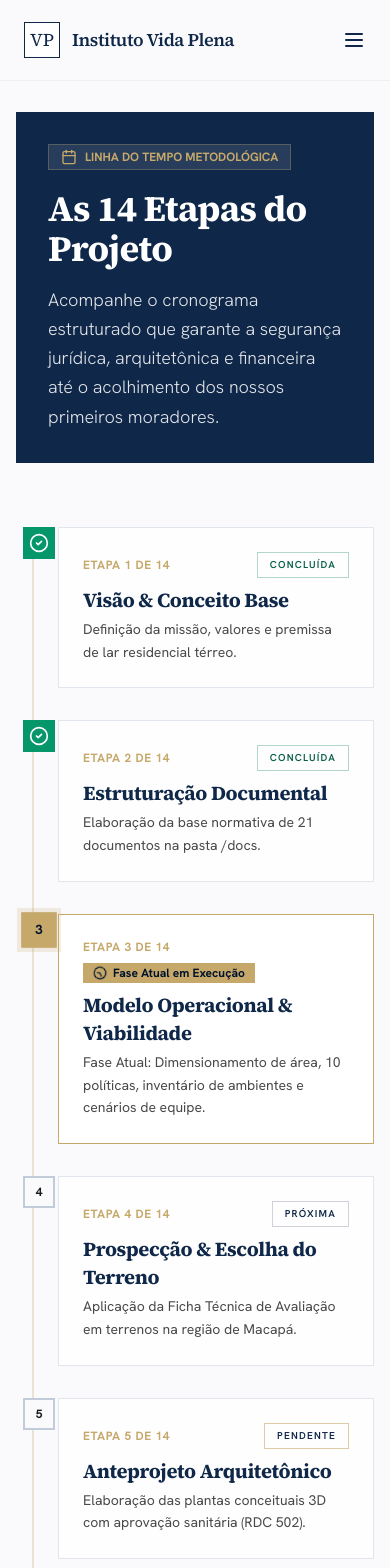
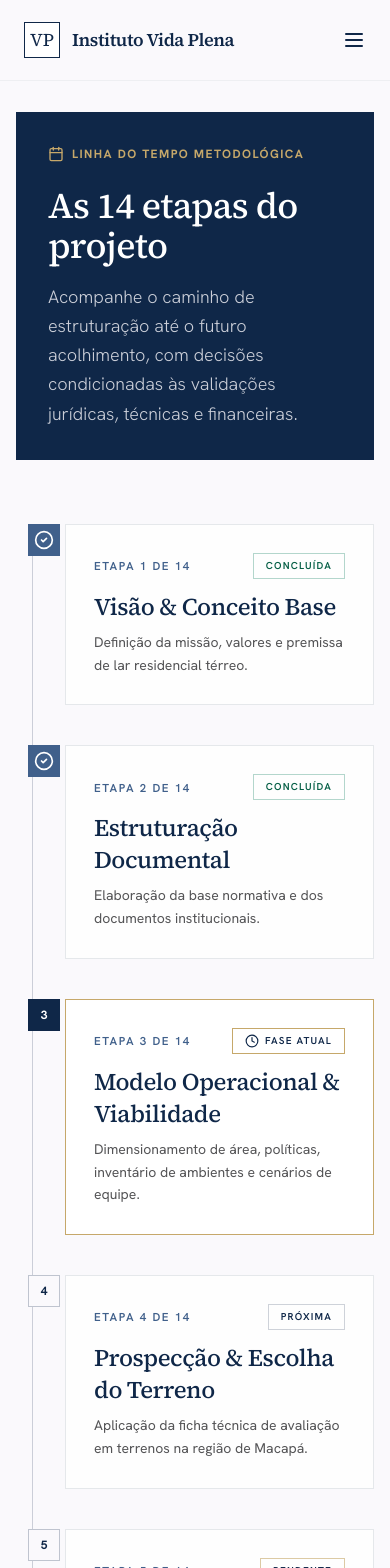
Before and after one commit to ediestudioficial-bot/INSTITUTO-VIDA-PLENA, a Next.js app: page /etapas in a window 390 px wide. Shown: the top 1568 px of the page. Built offline with nearby package versions, Linux system fonts and the light colour scheme.

Commit message:
Remove exposição nominal e adapta linha do tempo ao Stitch

```diff
--- a/src/app/etapas/page.tsx
+++ b/src/app/etapas/page.tsx
@@ -5,131 +5,54 @@ import Link from "next/link";
 
 export const metadata = {
   title: "Linha do Tempo & Etapas",
-  description:
-    "Conheça as 14 etapas metodológicas de desenvolvimento do Instituto Vida Plena, da estruturação à operação.",
+  description: "Conheça as 14 etapas metodológicas de desenvolvimento do Instituto Vida Plena, da estruturação à operação.",
 };
 
 export default function EtapasPage() {
   const etapas = [
     { num: 1, title: "Visão & Conceito Base", status: "Concluída", current: false, desc: "Definição da missão, valores e premissa de lar residencial térreo." },
-    { num: 2, title: "Estruturação Documental", status: "Concluída", current: false, desc: "Elaboração da base normativa de 21 documentos na pasta /docs." },
-    { num: 3, title: "Modelo Operacional & Viabilidade", status: "Em Andamento", current: true, desc: "Fase Atual: Dimensionamento de área, 10 políticas, inventário de ambientes e cenários de equipe." },
-    { num: 4, title: "Prospecção & Escolha do Terreno", status: "Próxima", current: false, desc: "Aplicação da Ficha Técnica de Avaliação em terrenos na região de Macapá." },
-    { num: 5, title: "Anteprojeto Arquitetônico", status: "Pendente", current: false, desc: "Elaboração das plantas conceituais 3D com aprovação sanitária (RDC 502)." },
-    { num: 6, title: "Pesquisa de Preços & Orçamento", status: "Pendente", current: false, desc: "Cotações de mercado para estimativas finais de CAPEX e OPEX." },
-    { num: 7, title: "Constituição Jurídica & CNPJ", status: "Pendente", current: false, desc: "Assembleia de fundadores, estatuto aprovado e inscrição na Receita Federal." },
-    { num: 8, title: "Captação & Parcerias Globais", status: "Pendente", current: false, desc: "Apresentação bilíngue ao Pr. Paulo Lambach/EUA e abertura de contas bancárias." },
-    { num: 9, title: "Projetos Executivos de Engenharia", status: "Pendente", current: false, desc: "Desenvolvimento dos projetos estrutural, elétrico, hidráulico e combate a incêndio." },
-    { num: 10, title: "Licenciamento Regulatório", status: "Pendente", current: false, desc: "Aprovação do Alvará de Construção, Habite-se e Alvará Sanitário." },
-    { num: 11, title: "Construção Civil & Paisagismo", status: "Pendente", current: false, desc: "Execução das fundações, edificação térrea e implantação do Jardim Central." },
-    { num: 12, title: "Mobiliário & Equipamentos", status: "Pendente", current: false, desc: "Instalação de camas adaptadas, cozinha industrial e lavanderia de barreira." },
-    { num: 13, title: "Seleção & Treinamento da Equipe", status: "Pendente", current: false, desc: "Contratação da equipe assistencial e treinamento em gerontologia." },
-    { num: 14, title: "Início da Operação & Acolhimento", status: "Pendente", current: false, desc: "Admissão gradual dos 24 primeiros moradores do Instituto Vida Plena." },
+    { num: 2, title: "Estruturação Documental", status: "Concluída", current: false, desc: "Elaboração da base normativa e dos documentos institucionais." },
+    { num: 3, title: "Modelo Operacional & Viabilidade", status: "Em Andamento", current: true, desc: "Dimensionamento de área, políticas, inventário de ambientes e cenários de equipe." },
+    { num: 4, title: "Prospecção & Escolha do Terreno", status: "Próxima", current: false, desc: "Aplicação da ficha técnica de avaliação em terrenos na região de Macapá." },
+    { num: 5, title: "Anteprojeto Arquitetônico", status: "Pendente", current: false, desc: "Elaboração do anteprojeto por profissionais habilitados e validação sanitária." },
+    { num: 6, title: "Pesquisa de Preços & Orçamento", status: "Pendente", current: false, desc: "Cotações reais e documentadas para estimativas de implantação e operação." },
+    { num: 7, title: "Constituição Jurídica & CNPJ", status: "Pendente", current: false, desc: "Assembleia de fundadores, estatuto aprovado e inscrição nos órgãos competentes." },
+    { num: 8, title: "Mobilização & Parcerias Estratégicas", status: "Pendente", current: false, desc: "Estruturação de apresentações institucionais e aproximação responsável com potenciais parceiros nacionais e internacionais." },
+    { num: 9, title: "Projetos Executivos de Engenharia", status: "Pendente", current: false, desc: "Desenvolvimento dos projetos estrutural, elétrico, hidráulico e de combate a incêndio." },
+    { num: 10, title: "Licenciamento Regulatório", status: "Pendente", current: false, desc: "Obtenção das licenças e autorizações aplicáveis antes do funcionamento." },
+    { num: 11, title: "Construção Civil & Paisagismo", status: "Pendente", current: false, desc: "Execução da edificação e implantação das áreas externas após as aprovações." },
+    { num: 12, title: "Mobiliário & Equipamentos", status: "Pendente", current: false, desc: "Aquisição e instalação conforme os projetos e as necessidades assistenciais." },
+    { num: 13, title: "Seleção & Treinamento da Equipe", status: "Pendente", current: false, desc: "Contratação e capacitação da equipe assistencial e administrativa." },
+    { num: 14, title: "Início da Operação & Acolhimento", status: "Pendente", current: false, desc: "Início gradual do acolhimento após todas as autorizações e validações necessárias." },
   ];
 
   return (
     <div className="py-16 space-y-16">
-      {/* Banner Principal */}
       <section className="max-w-7xl mx-auto px-4 sm:px-6 lg:px-8">
-        <div className="bg-brand-deep text-brand-cream rounded-3xl p-8 md:p-14 space-y-4">
-          <div className="inline-flex items-center gap-2 px-3 py-1 text-xs font-bold text-brand-gold uppercase bg-brand-cream/10 rounded-full border border-brand-gold/30">
-            <Calendar className="w-4 h-4 text-brand-gold" />
-            <span>Linha do Tempo Metodológica</span>
-          </div>
-          <h1 className="text-4xl md:text-5xl font-serif font-bold text-brand-warmWhite">
-            As 14 Etapas do Projeto
-          </h1>
-          <p className="text-lg text-brand-cream/90 font-light max-w-3xl leading-relaxed">
-            Acompanhe o cronograma estruturado que garante a segurança jurídica, arquitetônica e financeira até o acolhimento dos nossos primeiros moradores.
-          </p>
+        <div className="bg-brand-deep text-brand-cream p-8 md:p-14 space-y-4">
+          <div className="inline-flex items-center gap-2 text-xs font-bold text-brand-gold uppercase tracking-[.12em]"><Calendar className="w-4 h-4" /><span>Linha do tempo metodológica</span></div>
+          <h1 className="text-4xl md:text-5xl font-serif font-medium text-brand-warmWhite">As 14 etapas do projeto</h1>
+          <p className="text-lg text-brand-cream/80 font-light max-w-3xl leading-relaxed">Acompanhe o caminho de estruturação até o futuro acolhimento, com decisões condicionadas às validações jurídicas, técnicas e financeiras.</p>
         </div>
       </section>
 
-      {/* Linha do Tempo das Etapas */}
       <section className="max-w-4xl mx-auto px-4 sm:px-6 lg:px-8">
-        <div className="relative border-l-2 border-brand-gold/30 ml-4 md:ml-8 space-y-8 pl-6 md:pl-8">
+        <div className="relative border-l border-brand-deep/20 ml-4 md:ml-8 space-y-10 pl-8 md:pl-10">
           {etapas.map((step) => (
             <div key={step.num} className="relative group">
-              {/* Marcador Numérico */}
-              <div
-                className={`absolute -left-[35px] md:-left-[43px] top-0 w-8 h-8 md:w-10 md:h-10 rounded-full flex items-center justify-center font-bold text-xs md:text-sm border-2 transition-all ${
-                  step.current
-                    ? "bg-brand-gold text-brand-deepDark border-brand-gold ring-4 ring-brand-gold/20 scale-110"
-                    : step.status === "Concluída"
-                    ? "bg-emerald-600 text-white border-emerald-600"
-                    : "bg-brand-cream text-brand-charcoal border-brand-wood/30"
-                }`}
-              >
-                {step.status === "Concluída" ? (
-                  <CheckCircle2 className="w-5 h-5 text-white" />
-                ) : (
-                  step.num
-                )}
+              <div className={`absolute -left-[37px] md:-left-[45px] top-0 w-8 h-8 md:w-10 md:h-10 flex items-center justify-center font-bold text-xs md:text-sm border ${step.current ? "bg-brand-deep text-white border-brand-deep" : step.status === "Concluída" ? "bg-brand-wood text-white border-brand-wood" : "bg-brand-cream text-brand-deep border-brand-deep/25"}`}>
+                {step.status === "Concluída" ? <CheckCircle2 className="w-5 h-5" /> : step.num}
               </div>
-
-              {/* Cartão de Conteúdo da Etapa */}
-              <div
-                className={`p-6 rounded-2xl border transition-all ${
-                  step.current
-                    ? "bg-brand-warmWhite border-brand-gold shadow-md ring-1 ring-brand-gold/30"
-                    : "bg-brand-warmWhite/80 border-brand-wood/15 hover:border-brand-wood/30"
-                }`}
-              >
-                <div className="flex flex-wrap items-center justify-between gap-2 mb-2">
-                  <span className="text-xs font-bold uppercase tracking-wider text-brand-gold">
-                    Etapa {step.num} de 14
-                  </span>
-                  {step.current ? (
-                    <span className="inline-flex items-center gap-1.5 px-2.5 py-0.5 rounded-full text-xs font-bold bg-brand-gold text-brand-deepDark">
-                      <Clock className="w-3.5 h-3.5 animate-spin" />
-                      Fase Atual em Execução
-                    </span>
-                  ) : (
-                    <StatusTag
-                      status={
-                        step.status === "Concluída"
-                          ? "validado"
-                          : step.status === "Próxima"
-                          ? "estudo"
-                          : "futura"
-                      }
-                      label={step.status}
-                    />
-                  )}
-                </div>
-
-                <h3 className="font-serif font-bold text-xl text-brand-deep mb-1">
-                  {step.title}
-                </h3>
-                <p className="text-sm text-brand-charcoal/80 leading-relaxed">
-                  {step.desc}
-                </p>
+              <div className={`p-7 border ${step.current ? "bg-brand-warmWhite border-brand-gold" : "bg-brand-warmWhite/80 border-brand-deep/10"}`}>
+                <div className="flex flex-wrap items-center justify-between gap-2 mb-3"><span className="editorial-label">Etapa {step.num} de 14</span>{step.current ? <span className="inline-flex items-center gap-1.5 border border-brand-gold px-3 py-1 text-[10px] font-semibold uppercase tracking-[.12em] text-brand-deep"><Clock className="w-3.5 h-3.5" />Fase atual</span> : <StatusTag status={step.status === "Concluída" ? "validado" : step.status === "Próxima" ? "estudo" : "futura"} label={step.status} />}</div>
+                <h3 className="font-serif font-medium text-2xl text-brand-deep mb-2">{step.title}</h3><p className="text-sm text-brand-charcoal/75 leading-relaxed">{step.desc}</p>
               </div>
             </div>
           ))}
         </div>
       </section>
 
-      {/* Chamada para Transparência */}
-      <section className="max-w-4xl mx-auto px-4 sm:px-6 lg:px-8">
-        <div className="bg-brand-deep text-brand-cream p-8 rounded-3xl text-center space-y-4">
-          <ShieldCheck className="w-10 h-10 text-brand-gold mx-auto" />
-          <h3 className="font-serif font-bold text-2xl text-brand-warmWhite">
-            Transparência em Cada Entrega
-          </h3>
-          <p className="text-sm text-brand-cream/80 max-w-lg mx-auto">
-            Todas as deliberações e documentos produzidos em cada etapa são arquivados publicamente no nosso portal de governança.
-          </p>
-          <div>
-            <Link
-              href="/transparencia"
-              className="inline-flex items-center gap-2 px-6 py-3 bg-brand-gold text-brand-deepDark font-bold rounded-xl hover:bg-amber-400 transition-colors text-sm shadow-sm"
-            >
-              Acessar Documentos do Projeto <ArrowRight className="w-4 h-4" />
-            </Link>
-          </div>
-        </div>
-      </section>
+      <section className="max-w-4xl mx-auto px-4 sm:px-6 lg:px-8"><div className="bg-brand-deep text-brand-cream p-10 text-center space-y-5"><ShieldCheck className="w-9 h-9 text-brand-gold mx-auto" /><h3 className="font-serif font-medium text-3xl text-brand-warmWhite">Transparência em cada entrega</h3><p className="text-sm text-brand-cream/75 max-w-lg mx-auto">As etapas são apresentadas conforme o estado real do projeto, sem tratar hipóteses, contatos ou intenções como compromissos firmados.</p><Link href="/transparencia" className="inline-flex items-center gap-2 border border-white/40 px-6 py-3 text-xs font-semibold uppercase tracking-[.12em] text-white">Acessar transparência <ArrowRight className="w-4 h-4" /></Link></div></section>
     </div>
   );
 }
```
